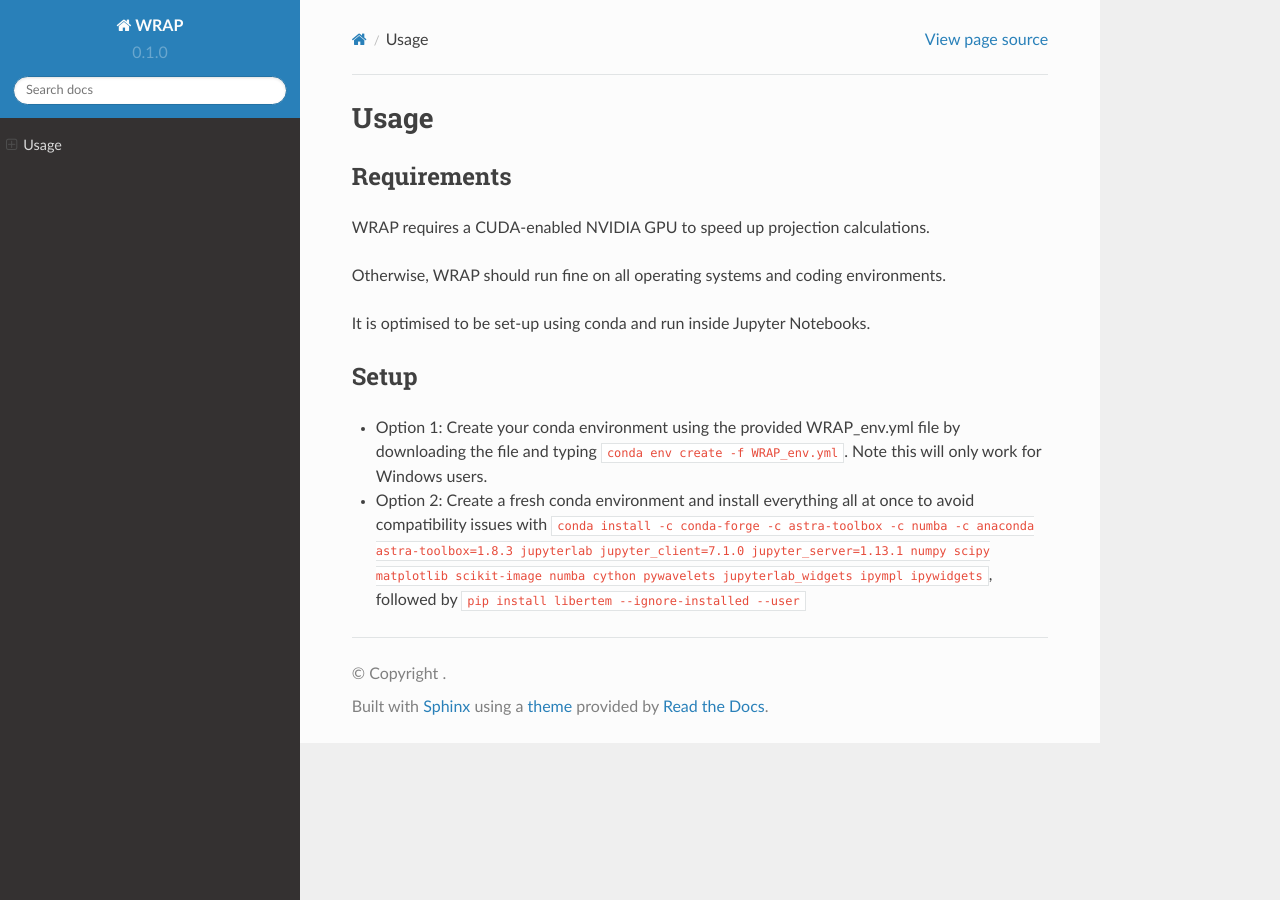
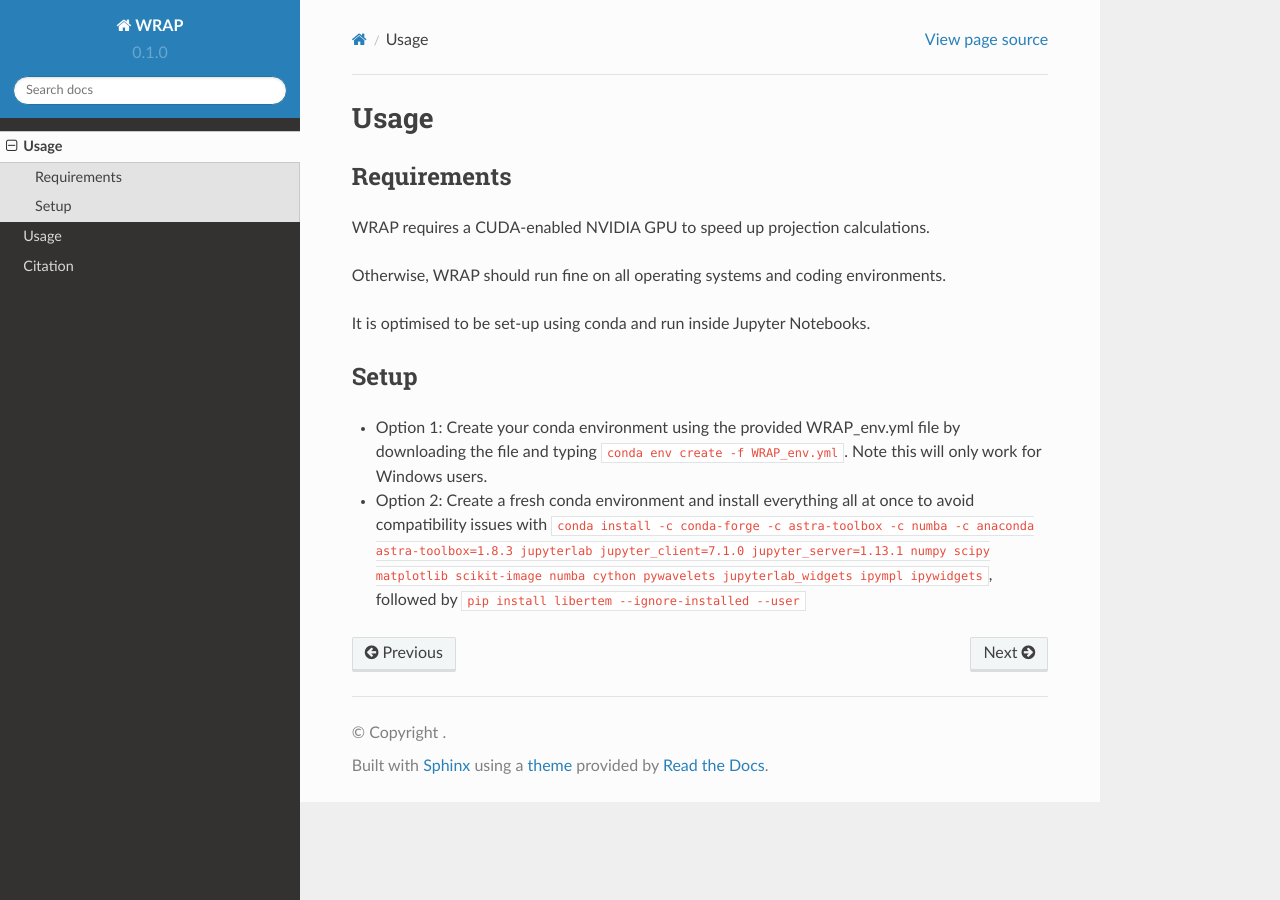
Before and after one commit to grlewis333/WRAP, a Sphinx documentation site: the page built from docs/source/setup.rst, in a window 1280 px wide. Built offline with Sphinx 7.4.7 and the Read the Docs theme 2.0.0, drawn with Linux system fonts in a browser that asks for light colours; pages that are not in the unit, such as notebooks, are missing from menus.

Commit message:
Update index.rst

```diff
--- a/docs/source/index.rst
+++ b/docs/source/index.rst
@@ -20,6 +20,6 @@ Contents
 
 .. toctree::
 
-   Setup
-   Usage
-   Citation
+   setup
+   usage
+   citation
```
